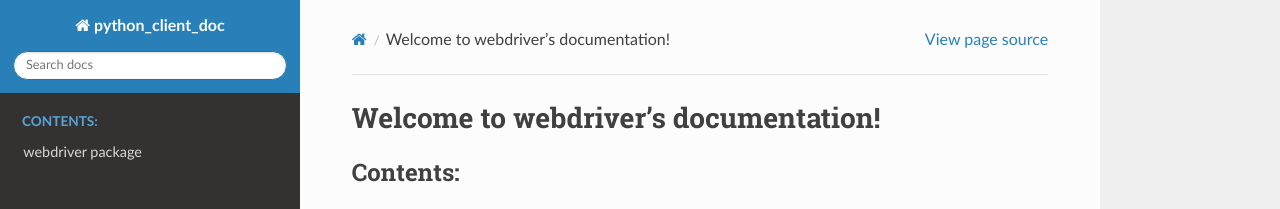
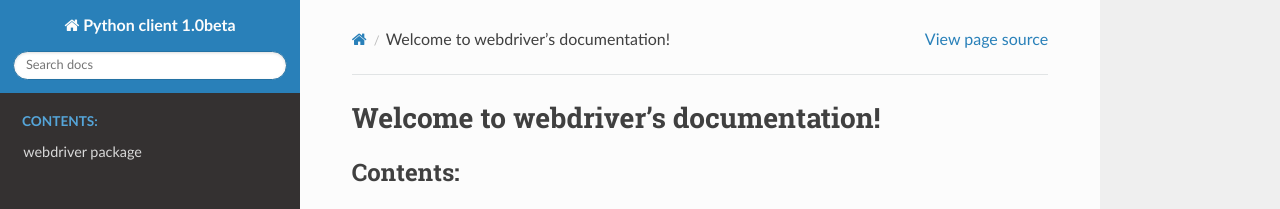
Before and after one commit to appium/python-client, a Sphinx documentation site: the page built from docs/index.rst, in a window 1280 px wide. Shown: the top 209 px of the page. Built offline with Sphinx 7.4.7 and the Read the Docs theme 2.0.0, drawn with Linux system fonts in a browser that asks for light colours.

Commit message:
Change project name

```diff
--- a/docs/conf.py
+++ b/docs/conf.py
@@ -18,12 +18,12 @@
 
 # -- Project information -----------------------------------------------------
 
-project = 'python_client_doc'
+project = 'Python client 1.0beta'
 copyright = '2020, Appium'
 author = 'Appium'
 
 # The full version, including alpha/beta/rc tags
-release = '1.0.0'
+release = '1.0beta'
 
 
 # -- General configuration ---------------------------------------------------
```
